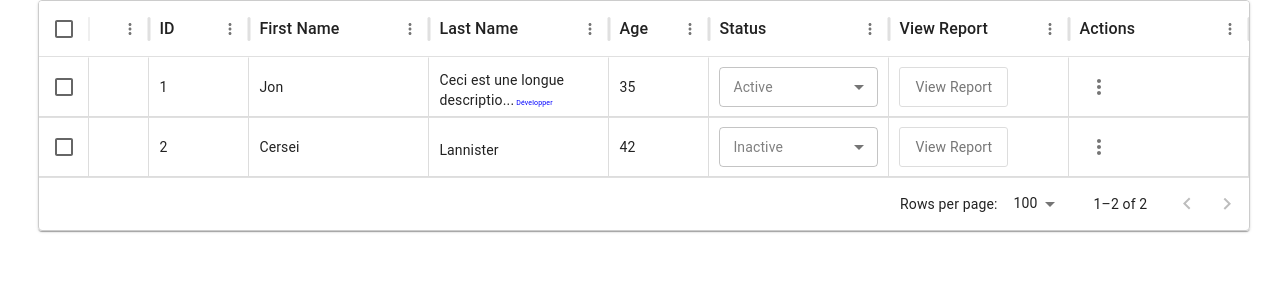
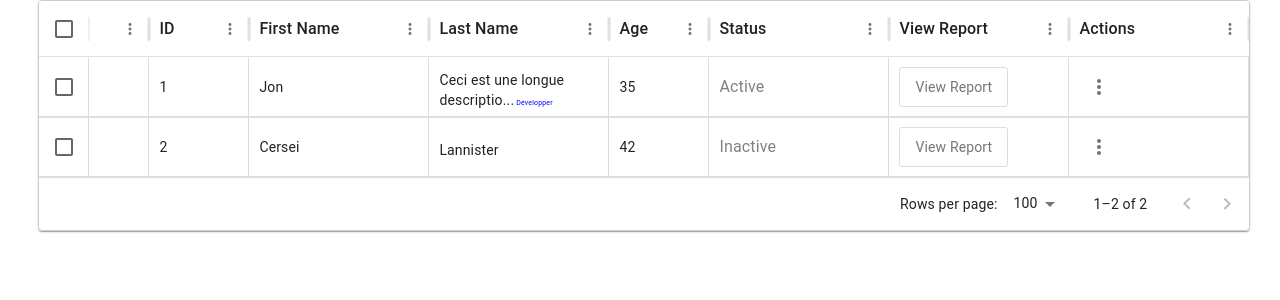
Before and after one commit to thaninamck/IT_Governance, a React (Vite) app in the folder frontend/: page /table in a window 1280 px wide. Shown: the top 300 px of the page. Built offline with nearby package versions, Linux system fonts and the light colour scheme.

Commit message:
modifier field status en typography

```diff
--- a/frontend/src/components/Table.jsx
+++ b/frontend/src/components/Table.jsx
@@ -12,6 +12,7 @@ import {
   Select,
   MenuItem as MuiMenuItem,
   FormControl,
+  Typography,
 } from "@mui/material";
 import StatusMission from "./StatusMission";
 import { useNavigate } from "react-router-dom";
@@ -174,38 +175,44 @@ function Table({
         // Ajoute une condition spécifique en fonction du champ
         if (colConfig.field === "status") {
           return (
-            <FormControl sx={{ width: "100%" }}>
-              <Select
-                value={params.row.status}
-                onChange={(e) => handleStatusChange(e, params.row.id)}
-                displayEmpty
-                renderValue={(selected) => {
-                  const color = statusColors[selected] || "gray"; // Détermine la couleur du statut sélectionné
-                  return (
-                    <span style={{ color: color }}>
-                      {selected || "Choisir un statut"}
-                    </span>
-                  );
-                }}
-                sx={{
-                  fontSize: "14px",
-                  height: "40px",
-                  backgroundColor: "#fff",
-                  borderRadius: "4px",
-                }}
-              >
-                {statusOptions.map((status, color) => (
-                  <MuiMenuItem
-                    key={status}
-                    value={status}
-                    style={{ color: statusColors[status] || "gray" }}
-                  >
-                    {status}
-                  </MuiMenuItem>
-                ))}
-              </Select>
-            </FormControl>
+            // <FormControl sx={{ width: "100%" }}>
+            //   <Select
+            //     value={params.row.status}
+            //     onChange={(e) => handleStatusChange(e, params.row.id)}
+            //     disabled // Désactive le Select
+            //     displayEmpty
+            //     renderValue={(selected) => {
+            //       const color = statusColors[selected] || "gray"; // Détermine la couleur du statut sélectionné
+            //       return (
+            //         <span style={{ color: color }}>
+            //           {selected || "Choisir un statut"}
+            //         </span>
+            //       );
+            //     }}
+            //     sx={{
+            //       fontSize: "14px",
+            //       height: "40px",
+            //       backgroundColor: "#fff",
+            //       borderRadius: "4px",
+            //     }}
+            //   >
+            //     {statusOptions.map((status, color) => (
+            //       <MuiMenuItem
+            //         key={status}
+            //         value={status}
+            //         style={{ color: statusColors[status] || "gray" }}
+            //       >
+            //         {status}
+            //       </MuiMenuItem>
+            //     ))}
+            //   </Select>
+            // </FormControl>
+
+            <Typography sx={{ color: statusColors[params.row.status] || "gray" }}>
+  {params.row.status || "Aucun statut"}
+</Typography>
           );
+
         }
         if (colConfig.field === "dateField") {
           // Formater la date en "DEC 27, 2024"
```
